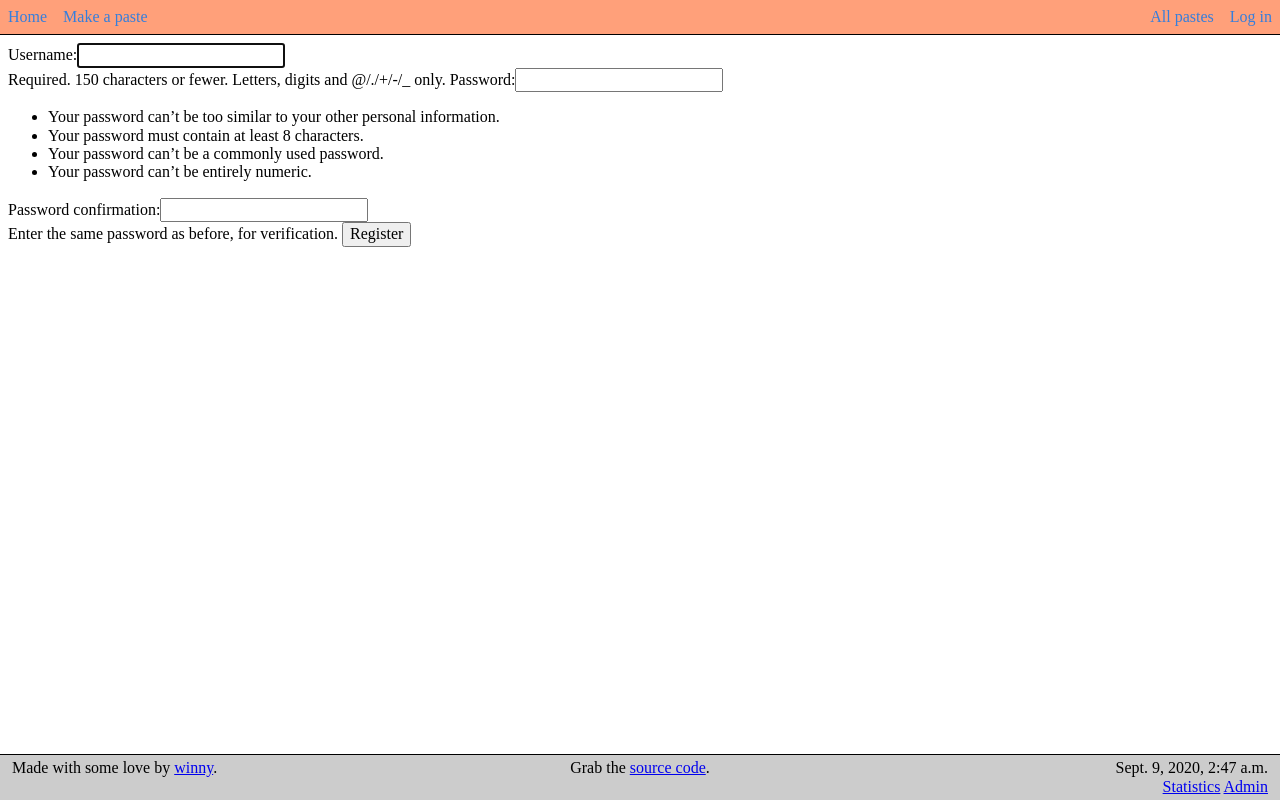
After one commit to winny-/sillypaste, a Django app: page /accounts/register in a window 1280 px wide. The commit adds this page. Run offline with Django 3.2, Linux system fonts and the light colour scheme.

Commit message:
Initial support for user accounts

```diff
--- a/sillypaste/settings.py
+++ b/sillypaste/settings.py
@@ -116,6 +116,7 @@ USE_L10N = True
 
 USE_TZ = True
 
+LOGOUT_REDIRECT_URL = LOGIN_REDIRECT_URL = '/'
 
 # Static files (CSS, JavaScript, Images)
 # https://docs.djangoproject.com/en/1.11/howto/static-files/
--- a/web/templates/base.html
+++ b/web/templates/base.html
@@ -21,13 +21,36 @@
           <a class="link blue" href="{% url 'make_paste' %}">Make a paste</a>
         </div>
       </div>
+      <!-- Center -->
+      <div>
+        {% if request.user.is_authenticated %}
+        <div class="i ma2">Hello <span class="b">{{request.user.username}}</span></div>
+        {% endif %}
+      </div>
       <!-- Right -->
       <div class="flex flex-wrap">
-        <div class="ma2">
-          <a class="link blue tr" href="{% url 'show_site_stats' %}">Statistics</a>
-        </div>
         <div class="ma2 tr">
           <a class="link blue tr" href="{% url 'all_pastes' %}">All pastes</a>
+        </div>
+
+        {% if request.user.is_authenticated %}
+        <div class="ma2 tr">
+          <a class="link blue tr" href="{% url 'my_pastes' %}">My Pastes</a>
+        </div>
+        {% endif %}
+
+        {% if request.user.is_authenticated %}
+        <div class="ma2 tr">
+          <a class="link blue tr" href="{% url 'password_change' %}">Change Password</a>
+        </div>
+        {% endif %}
+
+        <div class="ma2 tr">
+          {% if request.user.is_authenticated %}
+          <a class="link blue tr" href="{% url 'logout' %}">Log out</a>
+          {% else %}
+          <a class="link blue tr" href="{% url 'login' %}">Log in</a>
+          {% endif %}
         </div>
       </div>
     </nav>
@@ -52,11 +75,12 @@
         Grab the <a href="https://github.com/winny-/sillypaste">source code</a>.
       </div>
       <div class='w-third tr pl2 flex flex-column w-50-p'>
-        <div class='mb2 dn-p'>
-          <a href="{% url 'admin:index' %}">Admin</a>
+        <div>
+          {% now 'DATETIME_FORMAT' %}
         </div>
         <div>
-          {% now 'DATETIME_FORMAT' %}
+          <a href="{% url 'show_site_stats' %}">Statistics</a>
+          <a href="{% url 'admin:index' %}">Admin</a>
         </div>
       </div>
     </div>
--- /dev/null
+++ b/web/templates/registration/register.html
@@ -0,0 +1,10 @@
+{% extends "base.html" %}
+{% block title %}Register new account{% endblock %}
+{% block content %}
+<form method='POST'>
+  {% csrf_token %}
+  {{form}}
+  <input type='submit' value='Register'>
+</form>
+
+{% endblock %}
--- a/web/urls.py
+++ b/web/urls.py
@@ -13,17 +13,23 @@ Including another URLconf
     1. Import the include() function: from django.conf.urls import url, include
     2. Add a URL to urlpatterns:  url(r'^blog/', include('blog.urls'))
 """
-from django.conf.urls import url
+from django.conf.urls import url, include
 from django.contrib import admin
+from django.contrib.auth import views as auth_views
 from django.urls import path
 
 from . import views
 
 urlpatterns = [
     path('', views.index, name='index'),
+    path('accounts/', include('django.contrib.auth.urls')),
+    path('accounts/register', views.Register.as_view(), name='register'),
     path('paste', views.make_paste, name='make_paste'),
     path('<int:paste_id>', views.show_paste, name='show_paste'),
-    path('all', views.all_pastes, name='all_pastes'),
+    path('<int:pk>/delete', views.PasteDelete.as_view(), name='delete_paste'),
+    path('<int:pk>/edit', views.PasteUpdate.as_view(), name='edit_paste'),
+    path('all', views.ListPastes.as_view(), name='all_pastes'),
     path('<int:paste_id>/raw', views.show_raw, name='show_raw'),
     path('stats', views.show_site_stats, name='show_site_stats'),
+    path('my_pastes', views.ListMyPastes.as_view(), name='my_pastes'),
 ]
--- a/web/views.py
+++ b/web/views.py
@@ -1,14 +1,56 @@
 from django.shortcuts import get_object_or_404, render
 from django.views.decorators.http import require_GET, require_http_methods
-from django.http import HttpResponseRedirect, HttpResponse
+from django.http import HttpResponseRedirect, HttpResponse, HttpResponseForbidden
 from django.urls import reverse
 from django.utils import timezone
 from django.core.exceptions import ObjectDoesNotExist
 from datetime import timedelta
 from django.db.models import Sum, Count
+from django.contrib.auth import authenticate, login
+from django.contrib.auth.mixins import LoginRequiredMixin
+from django.contrib.auth.forms import UserCreationForm
+from django.urls import reverse_lazy
+from django.views import generic
+from django.core.exceptions import PermissionDenied
 
 from web.forms import PasteForm
 from core.models import Paste, ExpiryLog
+
+
+class Register(generic.CreateView):
+    form_class = UserCreationForm
+    success_url = reverse_lazy('index')
+    template_name = 'registration/register.html'
+
+    # Via https://stackoverflow.com/questions/3222549/
+    def form_valid(self, form):
+        response = super().form_valid(form)
+        new_user = authenticate(
+            username=form.cleaned_data['username'],
+            password=form.cleaned_data['password1'],
+        )
+        login(self.request, new_user)
+        return response
+
+
+class AuthorAccessingPasteViewMixin:
+    def get_object(self, queryset=None):
+        obj = super().get_object()
+        if not obj.author == self.request.user:
+            raise PermissionDenied()
+        return obj
+
+
+class PasteDelete(AuthorAccessingPasteViewMixin, generic.DeleteView):
+    model = Paste
+    success_url = reverse_lazy('index')
+    template_name = 'paste_confirm_delete.html'
+
+
+class PasteUpdate(AuthorAccessingPasteViewMixin, generic.UpdateView):
+    form_class = PasteForm
+    model = Paste
+    template_name = 'paste_update.html'
 
 
 @require_GET
@@ -29,7 +71,10 @@ def all_pastes(request):
 @require_GET
 def show_paste(request, paste_id):
     p = get_object_or_404(Paste, pk=paste_id)
-    return render(request, 'show_paste.html', {'paste':p.view()})
+    return render(request, 'show_paste.html', {
+        'paste': p.view(),
+        'owner': p.author is not None and p.author == request.user,
+    })
 
 
 @require_GET
@@ -44,10 +89,10 @@ def make_paste(request):
     if request.method == 'POST':
         form = PasteForm(request.POST)
         if form.is_valid():
-            try:
-                p = Paste.objects.get(body=form.cleaned_data['body'])
-            except ObjectDoesNotExist:
-                p = form.save()
+            p = form.save()
+            if request.user.is_authenticated:
+                p.author = request.user
+                p.save()
             return HttpResponseRedirect(reverse(
                 'show_paste',
                 kwargs={'paste_id':p.id},
@@ -63,6 +108,17 @@ def make_paste(request):
     })
 
 
+class ListPastes(generic.ListView):
+    model = Paste
+    template_name = 'paste_list.html'
+
+
+class ListMyPastes(LoginRequiredMixin, ListPastes):
+    def get_queryset(self):
+        return Paste.objects.filter(author=self.request.user)
+
+
+
 @require_GET
 def show_site_stats(request):
     return render(request, 'show_site_stats.html', {
```
Also changed, not shown: core/models.py (+11 -0 lines), web/templates/paste_confirm_delete.html (added, +11 -0 lines), web/templates/paste_list.html (added, +28 -0 lines), web/templates/paste_update.html (added, +10 -0 lines), web/templates/registration/login.html (added, +13 -0 lines), web/templates/show_paste.html (+17 -6 lines), core/migrations/0007_paste_author.py (added).
